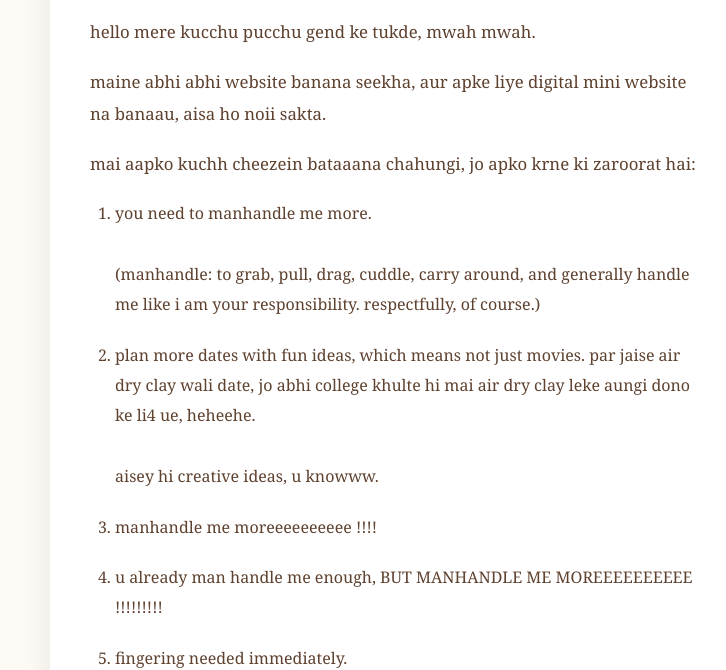
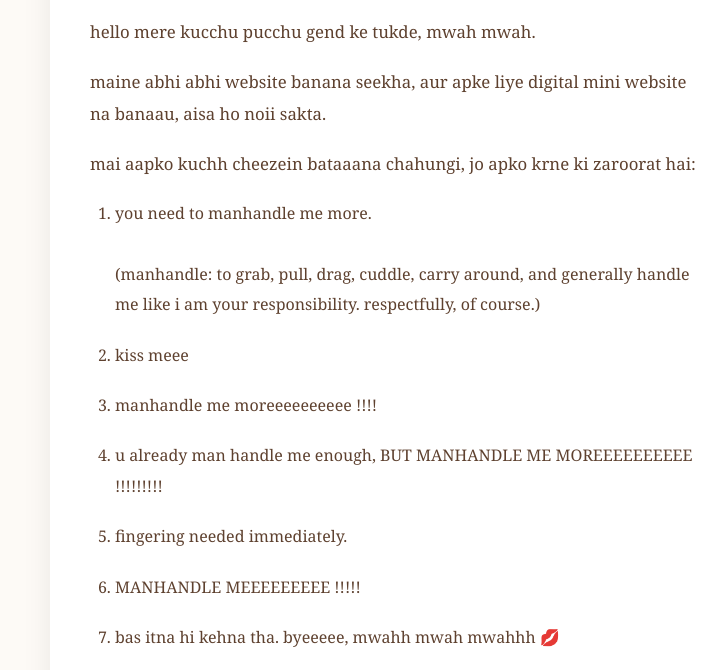
Before and after one commit to puijain/letter-for-u-3, a plain HTML site: page index.html in a window 1280 px wide. Shown: the part 137-807 px from the top of the page, without its empty margins (240-966 px from the left). Drawn offline with Linux system fonts and the light colour scheme.

Commit message:
Add files via upload

```diff
--- a/index.html
+++ b/index.html
@@ -69,9 +69,7 @@
 </li>
 
 <li>
-plan more dates with fun ideas, which means not just movies. par jaise air dry clay wali date, jo abhi college khulte hi mai air dry clay leke aungi dono ke li4 ue, heheehe.<br><br>
-
-aisey hi creative ideas, u knowww.
+kiss meee
 </li>
 
 <li>
```
